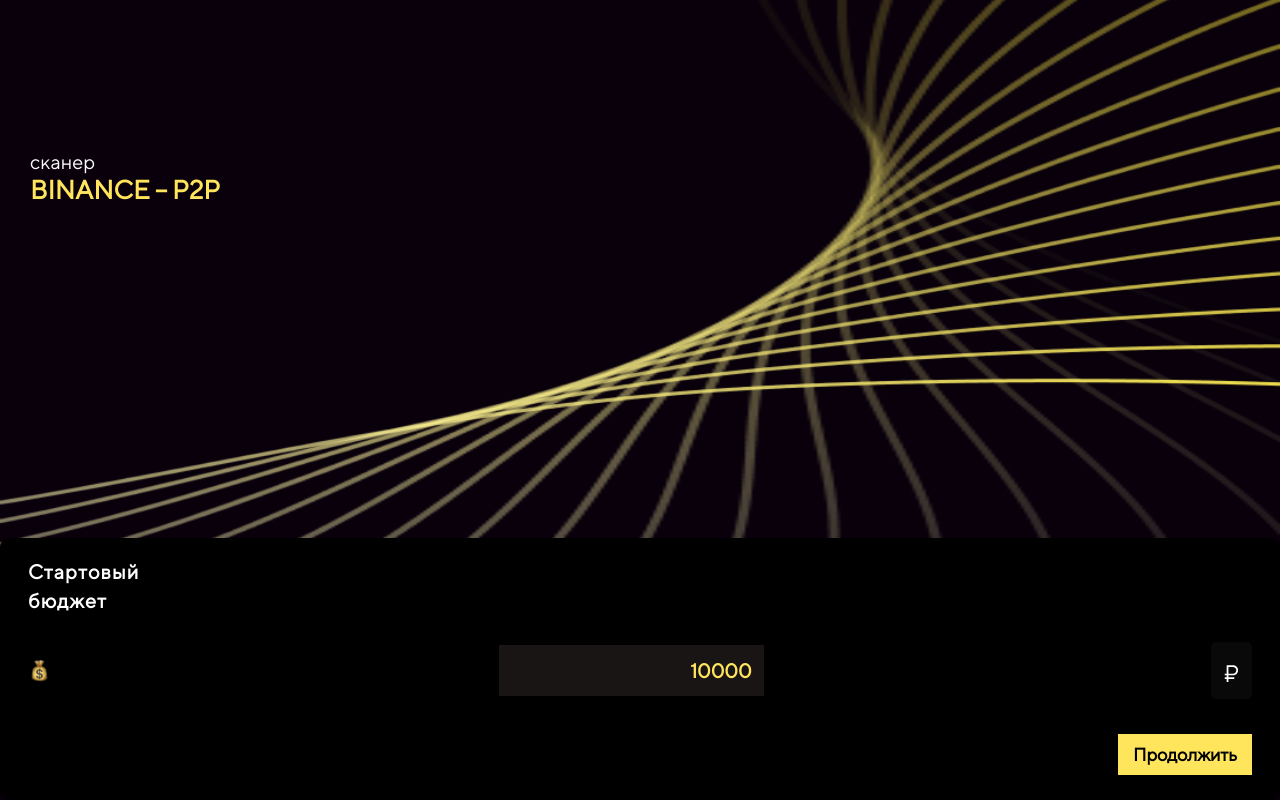
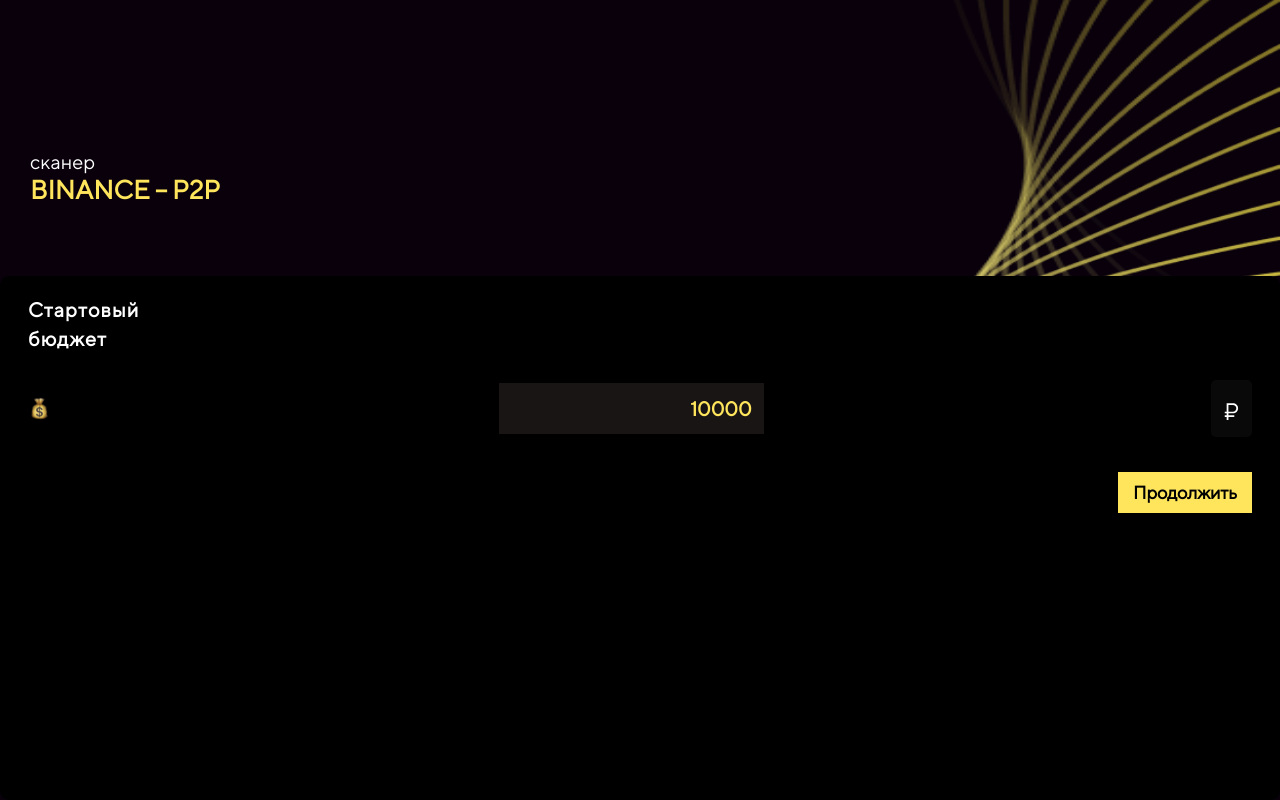
Before and after one commit to DaniilOkrug/arbitrag-service-ui, a React (Create React App) app: page / in a window 1280 px wide. Built offline with nearby package versions, Linux system fonts and the light colour scheme; no server answers.

Commit message:
Budget layout fix

```diff
--- a/src/pages/Budget/Budget.css
+++ b/src/pages/Budget/Budget.css
@@ -19,12 +19,21 @@
 }
 
 .budget-container .banner {
-  width: 100%;
+  min-width: 100vh;
+  width: auto;
   max-height: 100vh;
   overflow: hidden;
 
   position: absolute;
   top: 0;
+  right: 0;
+}
+
+@media (max-width: 600px) {
+  .budget-container .banner {
+    width: 100%;
+    min-width: auto;
+  }
 }
 
 .budget-container .budget-header {
@@ -49,7 +58,7 @@
   letter-spacing: 0.05em;
 
   width: 100%;
-  height: 262px;
+  height: 524px;
 
   background: #000000;
   backdrop-filter: blur(94px);
@@ -60,7 +69,7 @@
   position: fixed;
   bottom: 0;
 
-  transition: height .3s;
+  transition: height 0.3s;
 }
 
 .budget-container .budget-form .input-container {
@@ -109,9 +118,9 @@
 }
 
 .budget-container .budget-form .button-container {
-    display: flex;
-    flex-direction: row;
-    justify-content: flex-end;
+  display: flex;
+  flex-direction: row;
+  justify-content: flex-end;
 
-    margin-top: 35px;
+  margin-top: 35px;
 }
--- a/src/pages/Budget/Budget.tsx
+++ b/src/pages/Budget/Budget.tsx
@@ -69,17 +69,17 @@
             ref={budgetFieldRef}
             value={amount}
             onChange={(e) => setAmount(e.target.value)}
-            onFocus={() => {
+            // onFocus={() => {
 
-              if (containerRef.current) {
-                containerRef.current.style.height = `${262 * 2}px`;
-              }
-            }}
-            onBlur={() => {
-              if (containerRef.current) {
-                containerRef.current.style.height = `262px`;
-              }
-            }}
+            //   if (containerRef.current) {
+            //     containerRef.current.style.height = `${262 * 2}px`;
+            //   }
+            // }}
+            // onBlur={() => {
+            //   if (containerRef.current) {
+            //     containerRef.current.style.height = `262px`;
+            //   }
+            // }}
           />
 
           <div className="ruble-container">
```
